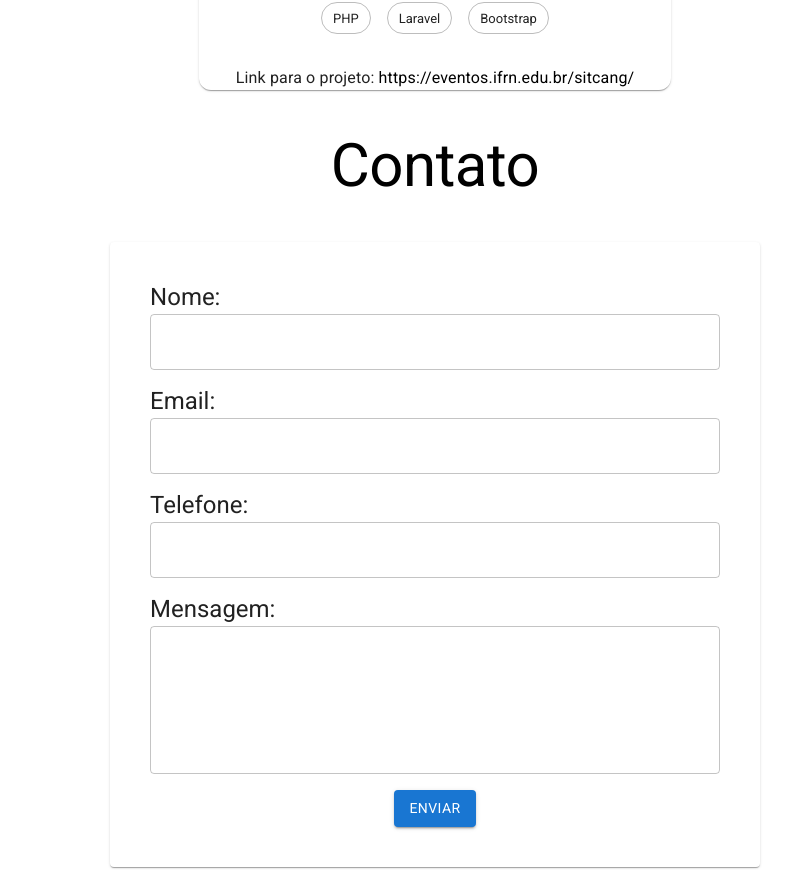
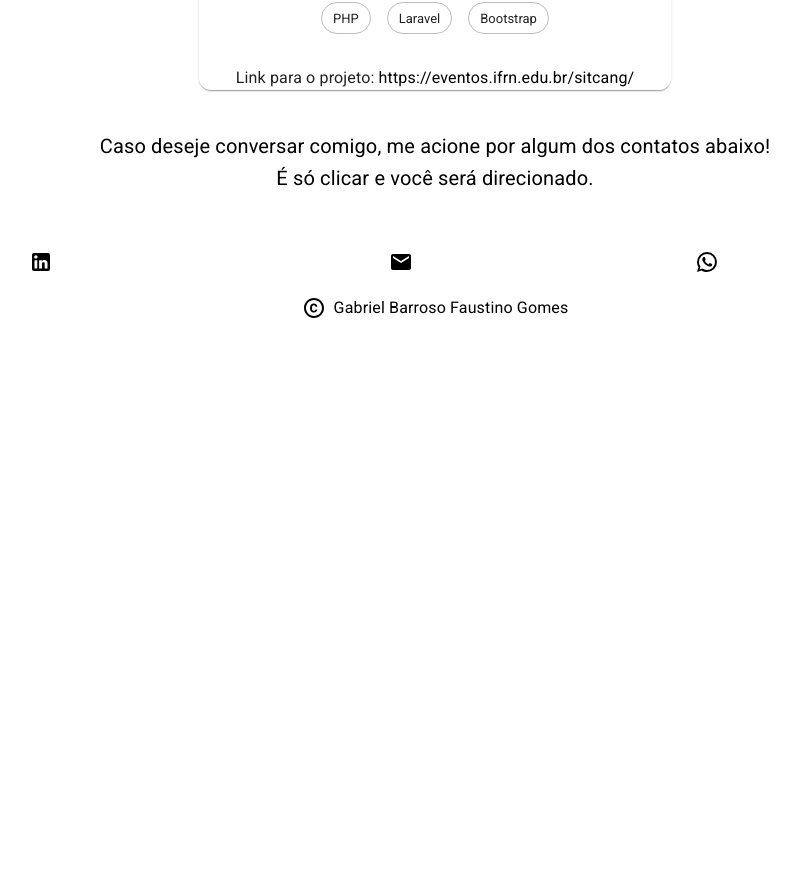
Before and after one commit to barrosocode/my-portfolio, a Next.js app: page / in a window 1280 px wide. Shown: the part 3132-4002 px from the top of the page, without its empty margins (205-1005 px from the left). After the commit the page ends 3490 px from the top, so only its background shows below. Built offline with nearby package versions, Linux system fonts and the light colour scheme.

Commit message:
Ocultando a parte de contatos enquanto resolvo o problema no deploy

```diff
--- a/src/app/page.tsx
+++ b/src/app/page.tsx
@@ -5,7 +5,7 @@ import {Fragment} from "react";
 import Grid from "@mui/material/Grid2";
 import Experiencia from "@/components/experiencias";
 import Projeto from "@/components/projetos";
-import Contato from "@/components/contato";
+// import Contato from "@/components/contato";
 import Footer from "@/components/footer";
 
 const empresas = [
@@ -106,16 +106,19 @@ export default function Home() {
                     </Grid>
                     <Grid container spacing={5} alignItems="center" justifyContent="center" style={{minWidth: "100%"}} textAlign={"center"} id={"contato"} marginTop={5}>
                         <Grid>
-                            <Typography variant="h2" textAlign="center">
+                            {/* <Typography variant="h2" textAlign="center">
                                 Contato
+                            </Typography> */}
+                            <Typography variant="h6">
+                                Caso deseje conversar comigo, me acione por algum dos contatos abaixo! <br />É só clicar e você será direcionado.
                             </Typography>
                         </Grid>
                     </Grid>
-                    <Grid container spacing={8} alignItems="center" justifyContent="center" style={{minWidth: "100%"}} marginTop={5}>
+                    {/* <Grid container spacing={8} alignItems="center" justifyContent="center" style={{minWidth: "100%"}} marginTop={5}>
                         <Grid size={{xs: 12, md: 10, lg: 8}}>
                             <Contato />
                         </Grid>
-                    </Grid>
+                    </Grid> */}
                 </Grid>
             </Grid>
             <Grid container style={{minWidth: "100%"}}>
--- a/src/components/footer.tsx
+++ b/src/components/footer.tsx
@@ -9,7 +9,6 @@ import CopyrightIcon from "@mui/icons-material/Copyright";
 // Compoent
 const Footer = () => {
     return (
-        // <Card>
         <Grid container>
             <Grid container spacing={5} alignContent={"center"} justifyContent={"center"} style={{minWidth: "100%"}} padding={2}>
                 {/* LinkedIn */}
@@ -33,7 +32,7 @@ const Footer = () => {
                     </Grid>
                     <Grid>
                         <Typography>
-                            <Link href="gabrielbarrosofg@yahoo.com.br" underline={"none"} target="blank">
+                            <Link href="mailto:gabrielbarrosofg@yahoo.com.br?subject=Vi%20seu%20portfolio" underline={"none"} target="blank">
                                 gabrielbarrosofg@yahoo.com.br
                             </Link>
                         </Typography>
@@ -47,7 +46,7 @@ const Footer = () => {
                     </Grid>
                     <Grid>
                         <Typography>
-                            <Link href="https://wa.me/558491075701?text=Olá,%20Barroso,%20cheguei%20aqui%20pelo%20seu%20portfolio" underline={"none"} target="blank">
+                            <Link href="https://wa.me/558491075701?text=Olá,%20Barroso" underline={"none"} target="blank">
                                 84 9 9107-5701
                             </Link>
                         </Typography>
@@ -63,7 +62,6 @@ const Footer = () => {
                 </Grid>
             </Grid>
         </Grid>
-        // </Card>
     );
 };
 
```
